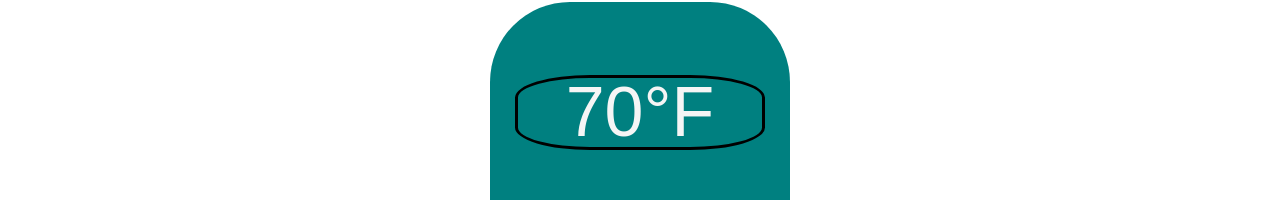
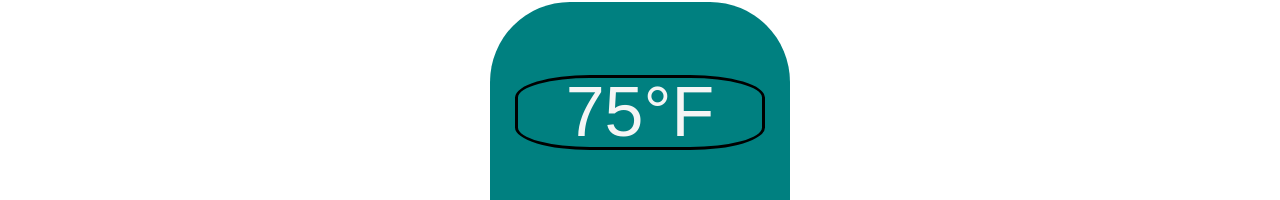
Before and after one commit to Wiqbal2/Smart-Hub-System, a React (Create React App) app: page /Room in a window 1280 px wide. Shown: the part 270-470 px from the top of the page. Built offline with nearby package versions, Linux system fonts and the light colour scheme.

Commit message:
azqa: room and utlties

```diff
--- a/src/Utilities.js
+++ b/src/Utilities.js
@@ -1,20 +1,40 @@
-import React, { useState } from 'react';
+import React, { useState, props } from 'react';
 
 
-function Temperature() {
-    const [temperatureValue, setTemperatureValue] = useState(70);
+class Temperature extends React.Component {
+
+
+    constructor(props){
+        super(props);
+    }
+
+    increase = (temperature) => {
+        const p = this.props.temp;
+        this.props.onTempChange(p+1);
+    }
+
+    decrease = (temperature) => {
+        const p = this.props.temp;
+        this.props.onTempChange(p-1);
+    }
+
+    render() {
+        //const [temperatureValue, setTemperatureValue] = useState(70);
+        const movado = this.props.temp;
     return (
         <div class='temp-body'>
             <div class='app-container'>
                 <div class='temperature-display-container'>
-				    <div className='temperature-display'>{temperatureValue}°F</div>
+				    <div className='temperature-display'>{movado}°F</div>
                 </div>
                 <div class='button-div'>
-                    <button onClick={() => setTemperatureValue(temperatureValue + 1)}><b>+</b></button>
-                    <button onClick={() => setTemperatureValue(temperatureValue - 1)}><b>-</b></button>
+                    <button onClick={() => this.increase(movado)}><b>+</b></button>
+                    <button onClick={() => this.decrease(movado)}><b>-</b></button>
                 </div>
             </div>
         </div>
     );
 }
+}
+
 export default Temperature;
--- a/src/components/Room.jsx
+++ b/src/components/Room.jsx
@@ -3,16 +3,32 @@ import { Navbar as BootstrapNavbar, Nav, NavDropdown, Navbar } from 'react-boots
 import '../styles.css';
 import Temperature  from '../Utilities.js';
 
-function Room() {
+class Room extends React.Component {
+
+  constructor(props){
+    super(props);
+    this.state = {temp: 75};
+  }
+
+  handleTempChange = (temp) => {
+    this.setState({temp:temp});
+
+  }
+
+  render(){
+
   // Call the imported function
-  const result = Temperature();
+  //const result = Temperature();
 
   return (
 
     <div>
         <Navbar />
 
-        <Temperature />
+        <Temperature
+         temp={this.state.temp}
+         onTempChange={this.handleTempChange}
+        />
 
 
 
@@ -20,5 +36,6 @@ function Room() {
     </div>
   );
 }
+}
 
 export default Room;
--- a/src/styles.css
+++ b/src/styles.css
@@ -88,13 +88,6 @@ button:hover {
 	background: rgb(184, 184, 184);
 }
 
-.cold {
-	background: #035aa6;
-}
-
-.hot {
-	background: #ff5200;
-}
 
 
 .home-screen {
```
